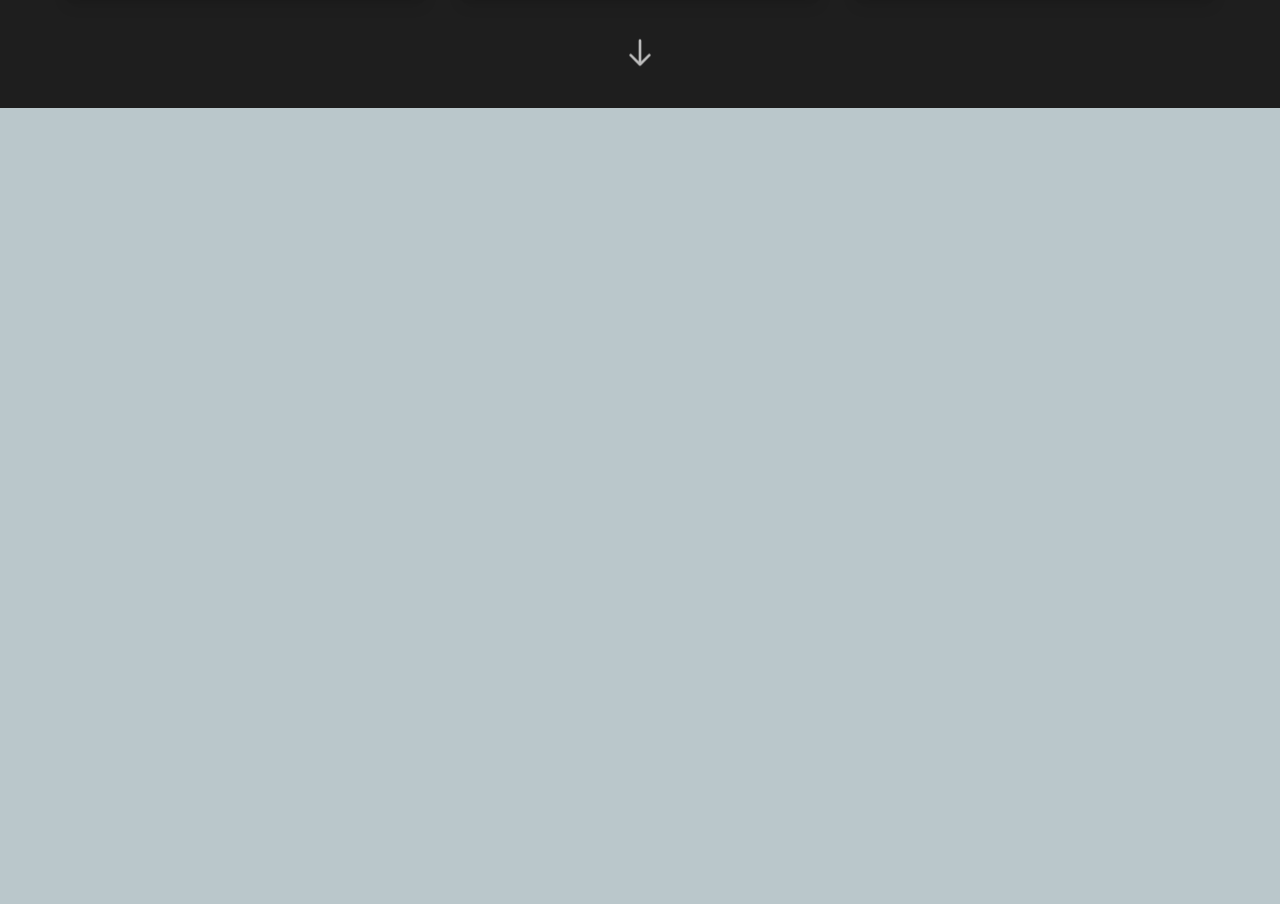
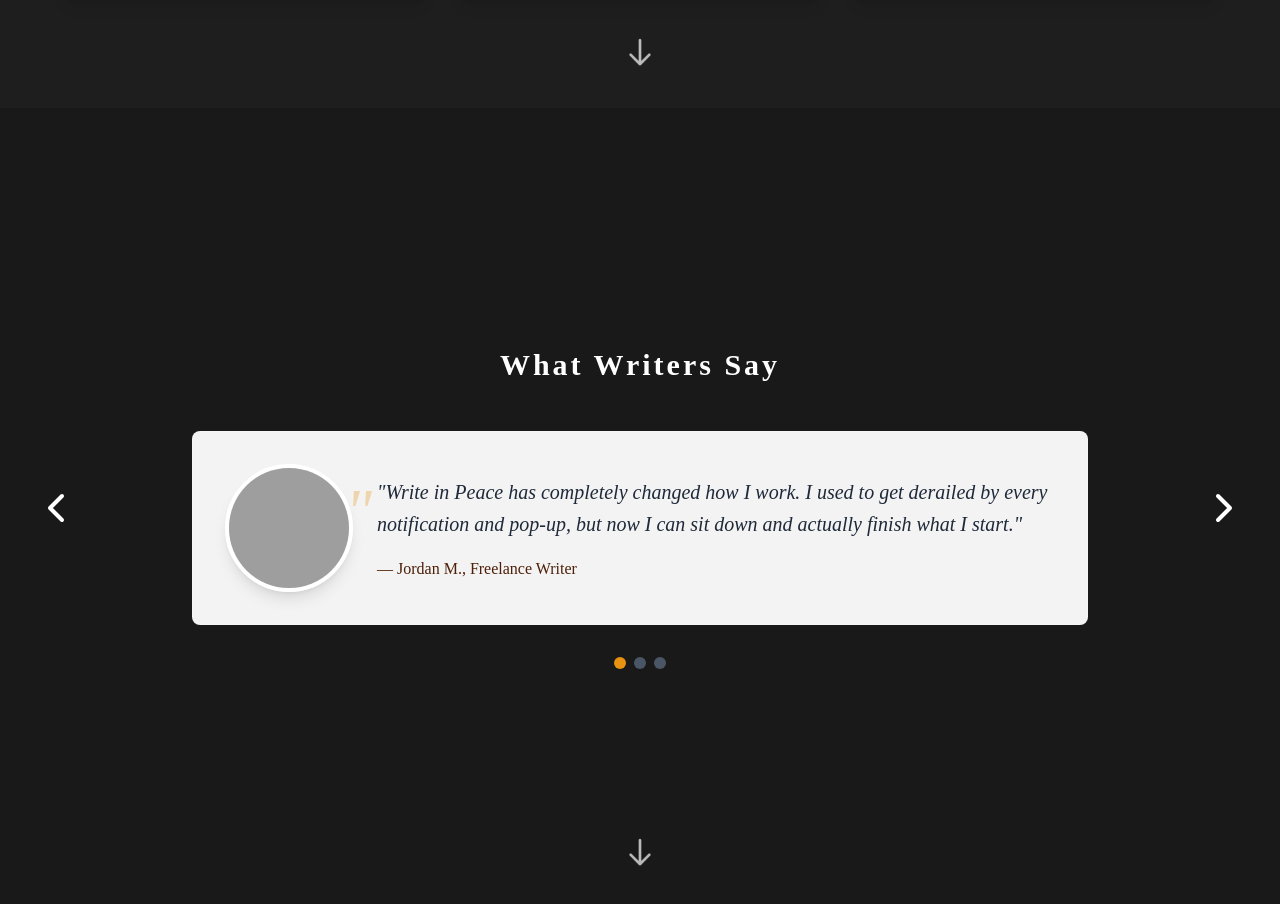
Before and after one commit to SaskiaSteyn/IMY320, a React (Vite) app in the folder frontend/: page / in a window 1280 px wide. Shown: the part 2292-3196 px from the top of the page. Before the commit the page ends 2400 px from the top, so only its background shows below. Built offline with nearby package versions, Linux system fonts and the light colour scheme; grey boxes are pictures that could not be loaded.

Commit message:
stopping for now

```diff
--- a/frontend/src/App.jsx
+++ b/frontend/src/App.jsx
@@ -3,10 +3,41 @@ import Block from './components/block.jsx';
 import Button from './components/button.jsx';
 import ChevronDown from './components/chevron-down.jsx';
 import PricingBlock from './components/pricing.jsx';
+import Testimonial from './components/testimonial.jsx';
 import './global.css';
 
 function App() {
     const [showChevron, setShowChevron] = useState(false);
+    const [currentTestimonial, setCurrentTestimonial] = useState(0);
+
+    // Mock testimonial data
+    const testimonials = [
+        {
+            picture: '/images/testimonal-stock.jpeg',
+            text: 'Write in Peace has completely changed how I work. I used to get derailed by every notification and pop-up, but now I can sit down and actually finish what I start.',
+            username: 'Jordan M., Freelance Writer',
+        },
+        {
+            picture: '/images/testimonal-stock.jpeg',
+            text: "The distraction blocking feature is a game-changer. I've written more in the past month than I did in the previous six months combined.",
+            username: 'Sarah K., Novelist',
+        },
+        {
+            picture: '/images/testimonal-stock.jpeg',
+            text: 'Finally, an app that understands writers need focus, not features. Simple, elegant, and effective.',
+            username: 'Michael R., Content Creator',
+        },
+    ];
+
+    const nextTestimonial = () => {
+        setCurrentTestimonial((prev) => (prev + 1) % testimonials.length);
+    };
+
+    const prevTestimonial = () => {
+        setCurrentTestimonial(
+            (prev) => (prev - 1 + testimonials.length) % testimonials.length
+        );
+    };
 
     useEffect(() => {
         const timer = setTimeout(() => {
@@ -242,6 +273,80 @@ function App() {
                 {/* Scroll Down Chevron */}
                 <ChevronDown />
             </div>
+
+            {/* Card 4: Testimonials */}
+            <div className='h-screen w-full relative card-section bg-[#19191a]'>
+                <div className='p-8 h-full flex items-center justify-center relative'>
+                    {/* Left Chevron */}
+                    <button
+                        onClick={prevTestimonial}
+                        className='absolute left-8 z-10 text-white hover:text-[var(--candle-light)] transition-colors duration-200 hover:scale-110 transform'
+                    >
+                        <svg
+                            width='48'
+                            height='48'
+                            viewBox='0 0 24 24'
+                            fill='none'
+                            stroke='currentColor'
+                            strokeWidth='2'
+                            strokeLinecap='round'
+                            strokeLinejoin='round'
+                        >
+                            <polyline points='15,18 9,12 15,6'></polyline>
+                        </svg>
+                    </button>
+
+                    {/* Testimonial Content */}
+                    <div className='max-w-5xl mx-auto'>
+                        <h2 className='text-4xl font-bold text-center mb-12 text-white'>
+                            What Writers Say
+                        </h2>
+
+                        <Testimonial
+                            picture={testimonials[currentTestimonial].picture}
+                            text={testimonials[currentTestimonial].text}
+                            username={testimonials[currentTestimonial].username}
+                        />
+
+                        {/* Testimonial indicators */}
+                        <div className='flex justify-center mt-8 gap-2'>
+                            {testimonials.map((_, index) => (
+                                <button
+                                    key={index}
+                                    onClick={() => setCurrentTestimonial(index)}
+                                    className={`w-3 h-3 rounded-full transition-colors duration-200 ${
+                                        index === currentTestimonial
+                                            ? 'bg-[var(--candle-light)]'
+                                            : 'bg-gray-600 hover:bg-gray-400'
+                                    }`}
+                                />
+                            ))}
+                        </div>
+                    </div>
+
+                    {/* Right Chevron */}
+                    <button
+                        onClick={nextTestimonial}
+                        className='absolute right-8 z-10 text-white hover:text-[var(--candle-light)] transition-colors duration-200 hover:scale-110 transform'
+                    >
+                        <svg
+                            width='48'
+                            height='48'
+                            viewBox='0 0 24 24'
+                            fill='none'
+                            stroke='currentColor'
+                            strokeWidth='2'
+                            strokeLinecap='round'
+                            strokeLinejoin='round'
+                        >
+                            <polyline points='9,18 15,12 9,6'></polyline>
+                        </svg>
+                    </button>
+                </div>
+
+                {/* Scroll Down Chevron */}
+                <ChevronDown />
+            </div>
         </div>
     );
 }
--- /dev/null
+++ b/frontend/src/components/testimonial-example.jsx
@@ -0,0 +1,23 @@
+import Testimonial from '../components/testimonial';
+
+const TestimonialExample = () => {
+    // Example testimonial data
+    const testimonialData = {
+        picture: '/images/testimonal-stock.jpeg', // Using the image from your public folder
+        text: 'Write in Peace has completely changed how I work. I used to get derailed by every notification and pop-up, but now I can sit down and actually finish what I start.',
+        username: 'Jordan M., Freelance Writer',
+    };
+
+    return (
+        <div className='min-h-screen bg-gray-900 flex items-center justify-center p-8'>
+            <Testimonial
+                picture={testimonialData.picture}
+                text={testimonialData.text}
+                username={testimonialData.username}
+                className='max-w-5xl'
+            />
+        </div>
+    );
+};
+
+export default TestimonialExample;
--- /dev/null
+++ b/frontend/src/components/testimonial.jsx
@@ -0,0 +1,31 @@
+const Testimonial = ({ picture, text, username, className = '' }) => {
+    return (
+        <div
+            className={`testimonial-card bg-[#D2C198] rounded-lg p-8 flex items-center gap-6 max-w-4xl mx-auto transition-all duration-500 ease-in-out ${className}`}
+        >
+            {/* Profile Picture */}
+            <div className='flex-shrink-0'>
+                <img
+                    src={picture}
+                    alt={`${username} profile`}
+                    className='w-24 h-24 md:w-32 md:h-32 rounded-full object-cover border-4 border-white shadow-lg transition-transform duration-300 hover:scale-105'
+                />
+            </div>
+
+            {/* Testimonial Content */}
+            <div className='flex-1'>
+                {/* Quote Text */}
+                <blockquote className='text-gray-800 text-lg md:text-xl leading-relaxed mb-4'>
+                    "{text}"
+                </blockquote>
+
+                {/* Author Attribution */}
+                <cite className='text-gray-600 text-base font-medium not-italic'>
+                    — {username}
+                </cite>
+            </div>
+        </div>
+    );
+};
+
+export default Testimonial;
--- a/frontend/src/global.css
+++ b/frontend/src/global.css
@@ -176,6 +176,44 @@ html {
 .card-section:nth-child(3) {
     z-index: 3;
 }
+.card-section:nth-child(4) {
+    z-index: 4;
+}
+
+/* Testimonial Component Styles */
+.testimonial-card {
+    background: rgba(255, 255, 255, 0.95);
+    backdrop-filter: blur(10px);
+    border: 1px solid rgba(255, 255, 255, 0.2);
+    transition: all 0.3s ease-in-out;
+}
+
+.testimonial-card:hover {
+    transform: translateY(-2px);
+    box-shadow: 0 20px 40px rgba(0, 0, 0, 0.1);
+}
+
+.testimonial-card blockquote {
+    font-family: 'American Typewriter', serif;
+    font-style: italic;
+    position: relative;
+}
+
+.testimonial-card blockquote::before {
+    content: '"';
+    font-size: 4rem;
+    color: var(--candle-light);
+    position: absolute;
+    left: -2rem;
+    top: -1rem;
+    font-family: serif;
+    opacity: 0.3;
+}
+
+.testimonial-card cite {
+    color: var(--cafe);
+    font-weight: 500;
+}
 
 /* Full height sections with scroll snap */
 @media (min-width: 768px) {
```
